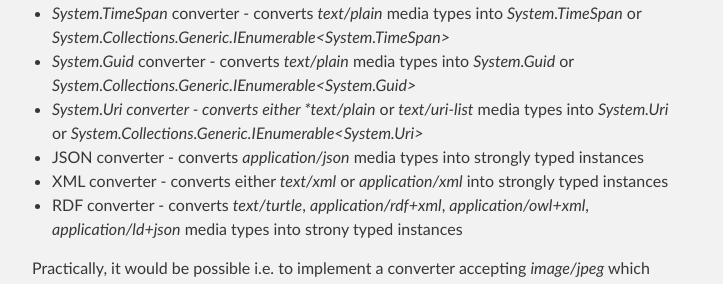
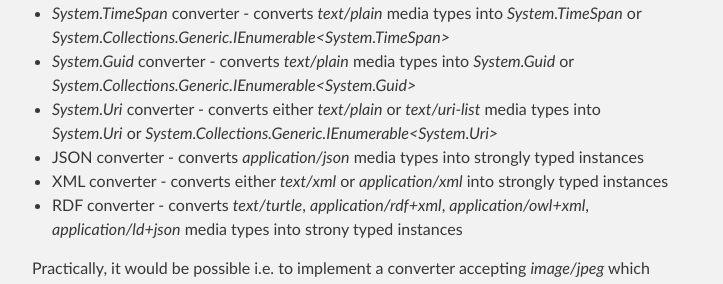
Before and after one commit to alien-mcl/URSA, a Jekyll site: the page built from doc.md, in a window 1280 px wide and 900 px high, scrolled down 1954 px. Shown: the part 161-445 px from the top of the window, without its empty margins (288-1011 px from the left). Built offline with Jekyll 4.4.1, drawn with Linux system fonts in a browser that asks for light colours.

Commit message:
Documentation typos

```diff
--- a/doc.md
+++ b/doc.md
@@ -5,6 +5,7 @@ URSA is designed to do as much as possible automatically. While there is always
 
 ### Building API
 Build an API is as easy as 01, 10, 11. Define a class implementing any of the interfaces listed below and this should make your class up and running:
+
 * URSA.Web.IController - the simplest and with least support for ReST behaviour.
 * URSA.Web.IController&lt;T&gt; - basic entity of type *T* based controller with list of items.
 * URSA.Web.IReadController&lt;T, I&gt; - basic entity of type *T* based controller with access to single item.
@@ -51,7 +52,7 @@ URSA comes with several convertes transforming incomming parameters and request
 * *System.DateTime* converter - converts *text/plain* media types into *System.DateTime* or *System.Collections.Generic.IEnumerable&lt;System.DateTime&gt;*
 * *System.TimeSpan* converter - converts *text/plain* media types into *System.TimeSpan* or *System.Collections.Generic.IEnumerable&lt;System.TimeSpan&gt;*
 * *System.Guid* converter - converts *text/plain* media types into *System.Guid* or *System.Collections.Generic.IEnumerable&lt;System.Guid&gt;*
-* *System.Uri converter - converts either *text/plain* or *text/uri-list* media types into *System.Uri* or *System.Collections.Generic.IEnumerable&lt;System.Uri&gt;*
+* *System.Uri* converter - converts either *text/plain* or *text/uri-list* media types into *System.Uri* or *System.Collections.Generic.IEnumerable&lt;System.Uri&gt;*
 * JSON converter - converts *application/json* media types into strongly typed instances
 * XML converter - converts either *text/xml* or *application/xml* into strongly typed instances
 * RDF converter - converts *text/turtle*, *application/rdf+xml*, *application/owl+xml*, *application/ld+json* media types into strony typed instances
```
